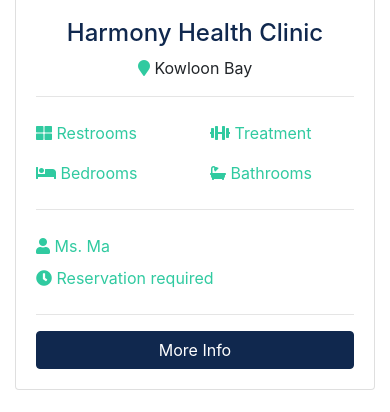
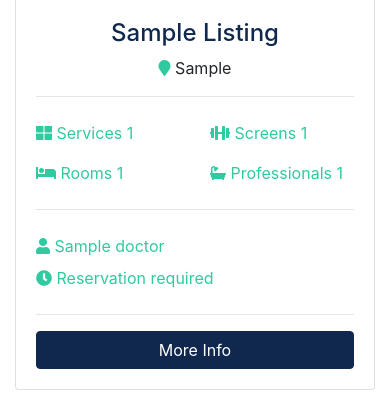
Before and after one commit to NaomiKwok/erb7, a Django app: page / in a window 390 px wide. Shown: the part 1230-1642 px from the top of the page. Run offline with Django 5.2, Linux system fonts and the light colour scheme; tables that the repository leaves empty hold one stand-in row (values such as "Sample post"); grey boxes marked "Sample" are stand-in pictures; some libraries are stand-ins or nearby versions.

Commit message:
Step 11 : index template

```diff
--- a/listings/models.py
+++ b/listings/models.py
@@ -24,5 +24,9 @@ class Listing(models.Model):
     photo_6 = models.ImageField(upload_to='photos/%Y/%m/%d/', blank=True)
     is_published = models.BooleanField(default=True)
     list_date = models.DateTimeField(auto_now_add=True)
+
+    class Meta:
+        ordering = ('-list_date',)
+        indexes = [models.Index(fields=['list_date'])]
     def __str__(self):
         return self.title
--- a/pages/views.py
+++ b/pages/views.py
@@ -1,8 +1,10 @@
 from django.shortcuts import render
 # Create your views here.
-
+from listings.models import Listing
 def index(request):
-    return render(request,'pages/index.html')
+    listings = Listing.objects.filter(is_published=True)[:3]
+    context = {"listings":listings}
+    return render(request,'pages/index.html', context)
 
 def about(request):
     return render(request,'pages/about.html')
--- a/templates/pages/index.html
+++ b/templates/pages/index.html
@@ -1,4 +1,6 @@
-{% extends 'base.html' %}{% block content %}
+{% extends 'base.html' %}
+<!-- load humanize -->
+{% load humanize %} {% block content %}
     <!-- Showcase -->
     <section id="showcase">
       <div class="container text-center">
@@ -96,100 +98,46 @@
       <div class="container">
         <h3 class="text-center mb-3">Inpatient medical services</h3>
         <div class="row">
+          {% if listings %}
           <!-- Listing 1 -->
+          {% for listing in listings %}
           <div class="col-md-6 col-lg-4 mb-4">
             <div class="card listing-preview">
                 {% comment %} img {% endcomment %}
               <img
                 class="card-img-top"
-                src="assets/img/clinics/clinic-1.jpg"
+                src={{listing.photo_main.url}}
                 alt=""
               />
               <div class="card-img-overlay">
               </div>
               <div class="card-body">
                 <div class="listing-heading text-center">
-                  <h4 class="text-primary">Harmony Health Clinic</h4>
+                  <h4 class="text-primary">{{listing.title | title}}</h4>
                   <p>
-                    <i class="fas fa-map-marker text-secondary"></i> Kowloon Bay
+                    <i class="fas fa-map-marker text-secondary"></i> {{listing.district | title}}
                   </p>
                 </div>
                 <hr />
                 <div class="row py-2 text-secondary">
                   <div class="col-6">
-                    <i class="fas fa-th-large"></i> Restrooms
+                    <i class="fas fa-th-large"></i> Services {{listing.service}}
                   </div>
                   <div class="col-6">
-                    <i class="fas fa-dumbbell"></i> Treatment
+                    <i class="fas fa-dumbbell"></i> Screens {{listing.screen}}
                   </div>
                 </div>
                 <div class="row py-2 text-secondary">
                   <div class="col-6">
-                    <i class="fas fa-bed"></i> Bedrooms
+                    <i class="fas fa-bed"></i> Rooms {{listing.rooms}}
                   </div>
                   <div class="col-6">
-                    <i class="fas fa-bath"></i> Bathrooms
+                    <i class="fas fa-bath"></i> Professionals {{listing.professional}}
                   </div>
                 </div>
                 <hr />
                 <div class="row py-2 text-secondary">
-                  <div class="col-12"><i class="fas fa-user"></i> Ms. Ma</div>
-                </div>
-                <div class="row text-secondary pb-2">
-                  <div class="col-12">
-                    <i class="fas fa-clock"></i> Reservation required
-                  </div>
-                </div>
-                <hr />
-                {% comment %} fix listing.html {% endcomment %}
-                <a href="listing.html" class="btn btn-primary btn-block"
-                  >More Info</a
-                >
-              </div>
-            </div>
-          </div>
-
-          <!-- Listing 2 -->
-          <div class="col-md-6 col-lg-4 mb-4">
-            <div class="card listing-preview">
-                {% comment %} img {% endcomment %}
-              <img
-                class="card-img-top"
-                src="assets/img/clinics/clinic-2.jpg"
-                alt=""
-              />
-              <div class="card-img-overlay">
-              </div>
-              <div class="card-body">
-                <div class="listing-heading text-center">
-                  <h4 class="text-primary">Evercare Medical Center</h4>
-                  <p>
-                    <i class="fas fa-map-marker text-secondary"></i> Kowloon
-                    City
-                  </p>
-                </div>
-                <hr />
-                <div class="row py-2 text-secondary">
-                  <div class="col-6">
-                    <i class="fas fa-th-large"></i> Restrooms
-                  </div>
-                  <div class="col-6">
-                    <i class="fas fa-dumbbell"></i> Treatment
-                  </div>
-                </div>
-                <div class="row py-2 text-secondary">
-                  <div class="col-6">
-                    <i class="fas fa-bed"></i> Bedrooms
-                  </div>
-                  <div class="col-6">
-                    <i class="fas fa-bath"></i> Bathrooms
-                  </div>
-                </div>
-                <hr />
-                <div class="row py-2 text-secondary">
-                  <div class="col-12">
-                    <i class="fas fa-user"></i> Ms. Chung
-                  </div>
+                  <div class="col-12"><i class="fas fa-user"></i> {{listing.doctor.name}}</div>
                 </div>
                 <div class="row text-secondary pb-2">
                   <div class="col-12">
@@ -199,65 +147,16 @@
                 <hr />
                 {% comment %} listing.html {% endcomment %}
                 <a href="listing.html" class="btn btn-primary btn-block"
-                  >More Info</a
-                >
+                  >More Info</a>
               </div>
             </div>
           </div>
-
-          <!-- Listing 3 -->
-          <div class="col-md-6 col-lg-4 mb-4">
-            <div class="card listing-preview">
-                {% comment %} img {% endcomment %}
-              <img
-                class="card-img-top"
-                src="assets/img/clinics/clinic-3.jpg"
-                alt=""
-              />
-              <div class="card-img-overlay">
-              </div>
-              <div class="card-body">
-                <div class="listing-heading text-center">
-                  <h4 class="text-primary">VitalPath Wellness Clinic</h4>
-                  <p>
-                    <i class="fas fa-map-marker text-secondary"></i> Sham Shui
-                    Po
-                  </p>
-                </div>
-                <hr />
-                <div class="row py-2 text-secondary">
-                  <div class="col-6">
-                    <i class="fas fa-th-large"></i> Restrooms
-                  </div>
-                  <div class="col-6">
-                    <i class="fas fa-dumbbell"></i> Treatment
-                  </div>
-                </div>
-                <div class="row py-2 text-secondary">
-                  <div class="col-6">
-                    <i class="fas fa-bed"></i> Bedrooms
-                  </div>
-                  <div class="col-6">
-                    <i class="fas fa-bath"></i> Bathrooms
-                  </div>
-                </div>
-                <hr />
-                <div class="row py-2 text-secondary">
-                  <div class="col-12"><i class="fas fa-user"></i> Ms. Chan</div>
-                </div>
-                <div class="row text-secondary pb-2">
-                  <div class="col-12">
-                    <i class="fas fa-clock"></i> Reservation required
-                  </div>
-                </div>
-                <hr />
-                {% comment %} listing.html {% endcomment %}
-                <a href="listing.html" class="btn btn-primary btn-block"
-                  >More Info</a
-                >
-              </div>
-            </div>
+          {% endfor %}
+          {% else %}
+          <div class="clo-md-12">
+            <h2>No Clinic available</h2>
           </div>
+          {% endif %}
         </div>
       </div>
     </section>
```
Also changed, not shown: listings/views.py (+6 -2 lines), templates/listings/listings.html (+22 -4 lines).
